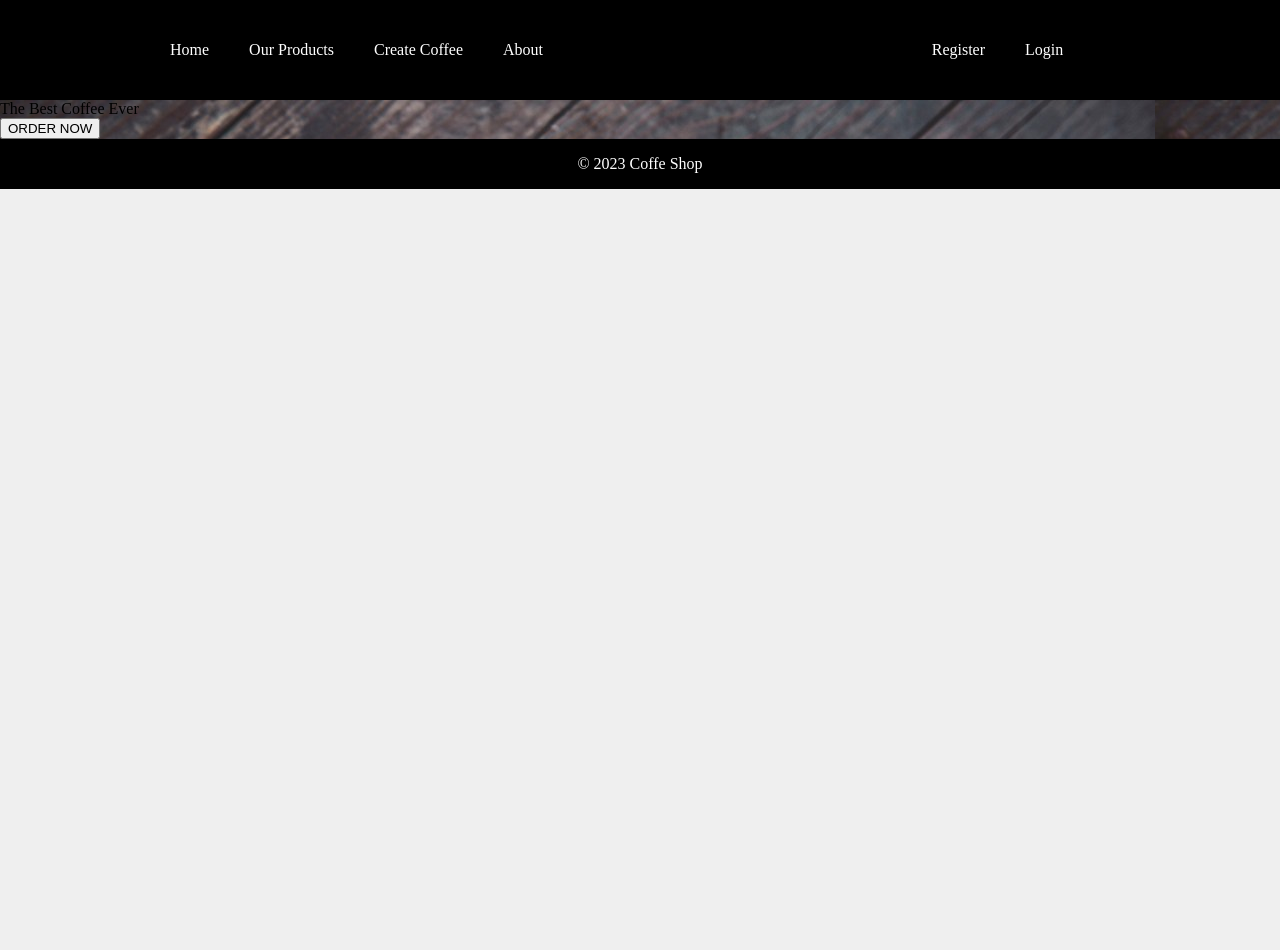
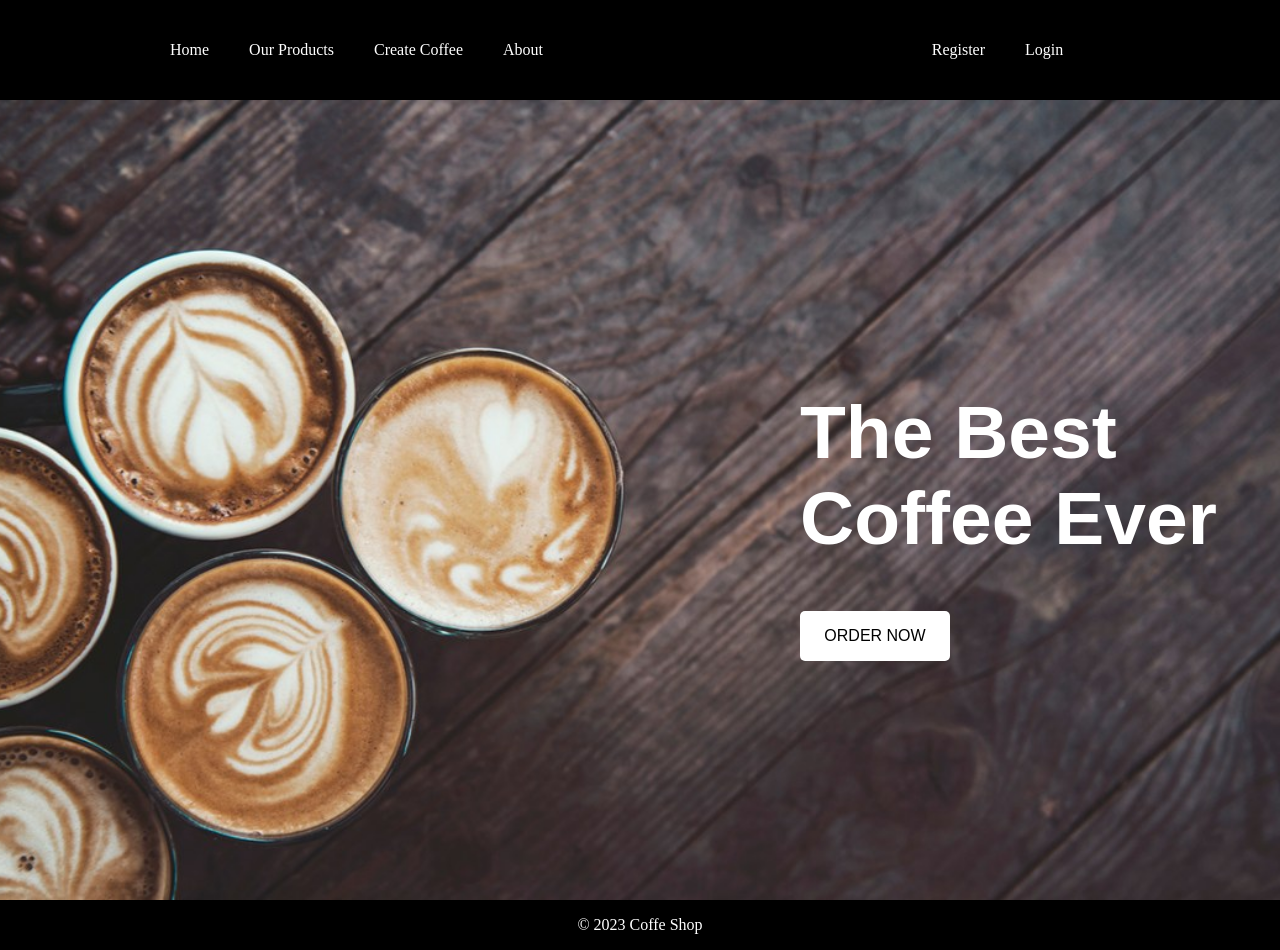
Before and after one commit to MarioAngelov2/Coffee-App, a React (Create React App) app in the folder app/: page / in a window 1280 px wide. Before the commit the page ends 800 px from the top, so only its background shows below. Built offline with nearby package versions, Linux system fonts and the light colour scheme.

Commit message:
Add css to home page

```diff
--- a/app/src/pages/Home.jsx
+++ b/app/src/pages/Home.jsx
@@ -2,14 +2,17 @@ import React from "react";
 
 import { Link } from "react-router-dom";
 import homeImage from "../assets/coffee-banner.jpg";
+import "../styles/Home.css";
 
 function Home() {
   return (
     <div className="home" style={{ backgroundImage: `url(${homeImage})` }}>
-      <div className="headerContainer">The Best Coffee Ever</div>
+      <div className="headerContainer">
+        <h1>The Best Coffee Ever</h1>
       <Link to="/catalog">
         <button>ORDER NOW</button>
       </Link>
+      </div>
     </div>
   );
 }
--- /dev/null
+++ b/app/src/styles/Home.css
@@ -0,0 +1,48 @@
+.home {
+  width: 100%;
+  height: 100vh;
+  display: flex;
+  flex-direction: column;
+  justify-content: center;
+  align-items: right;
+  background-position: center;
+  background-repeat: no-repeat;
+  background-size: cover;
+}
+
+.headerContainer {
+  width: auto;
+  margin-left: 800px;
+}
+
+.headerContainer h1 {
+  justify-content: center;
+  align-items: center;
+  font-size: 70px;
+  font-weight: 900;
+  color: white;
+  font-family: sans-serif;
+  font-size: 75px;
+}
+
+.headerContainer button {
+  border: none;
+  color: black;
+  background-color: white;
+  cursor: pointer;
+  justify-content: center;
+  height: 50px;
+  width: 150px;
+  border-radius: 5px;
+  text-decoration: none;
+  font-size: 16px;
+  transition: 0.2s ease-in-out;
+}
+
+
+.headerContainer button:hover {
+  background-color: rgb(193, 23, 23);
+  border-radius: 5px;
+  color: white;
+  transition: 0.2s ease-in-out;
+}
```
